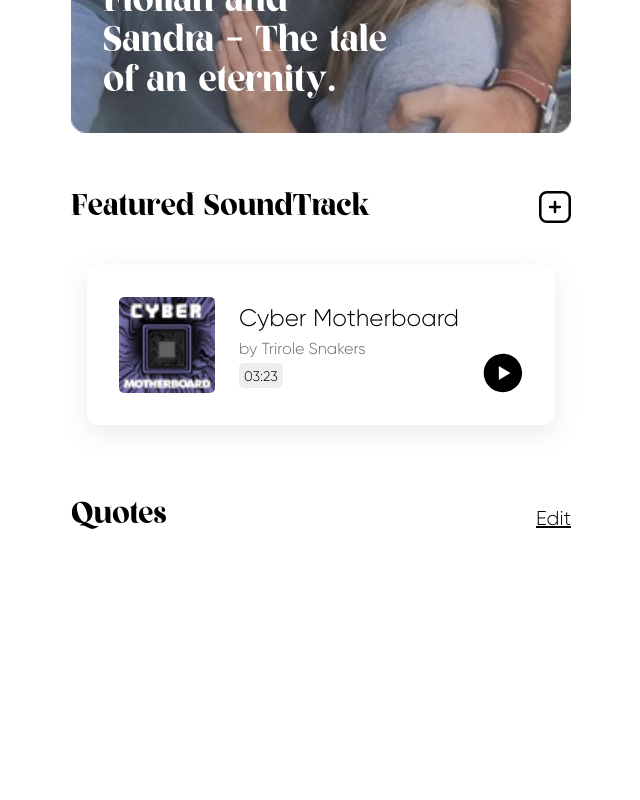
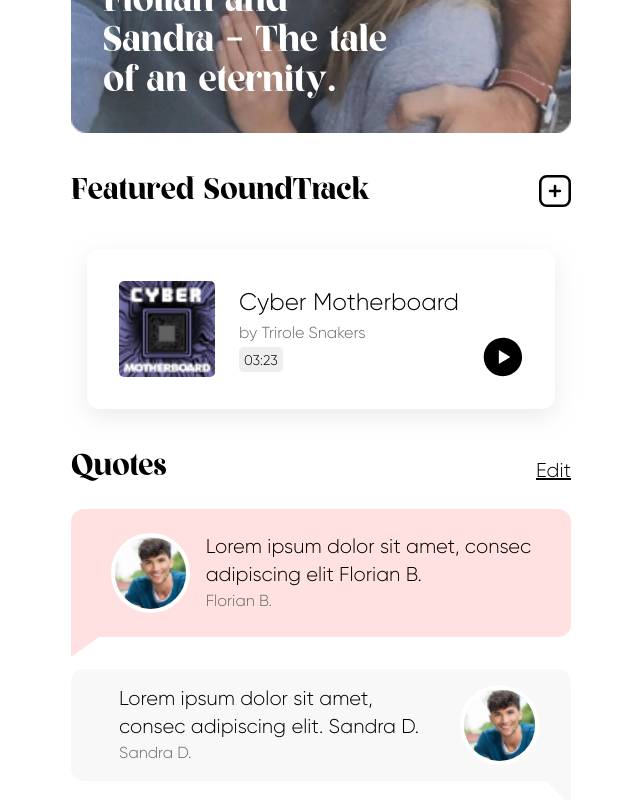
Before and after one commit to focus110/infinity-moments, a React (Create React App) app: page / in a window 1280 px wide. Shown: the part 978-1778 px from the top of the page, without its empty margins (319-959 px from the left). Before the commit the page ends 1551 px from the top, so only its background shows below. Built offline with nearby package versions, Linux system fonts and the light colour scheme.

Commit message:
added half triangle shape to the quote box

```diff
--- a/src/App.css
+++ b/src/App.css
@@ -1,3 +1,22 @@
 .shadow__style {
   box-shadow: rgba(149, 157, 165, 0.2) 0px 8px 24px;
 }
+
+.triangle {
+  width: 0;
+  height: 0;
+  border-style: solid;
+  border-width: 50px 70px 50px 0;
+}
+
+.triangle {
+  border-color: #ffe1e1 transparent transparent transparent;
+}
+
+.triangle__white {
+  width: 0;
+  height: 0;
+  border-style: solid;
+  border-width: 0 50px 50px 70px;
+  border-color: transparent #f8f8f8 transparent transparent;
+}
--- a/src/components/FeaturedPhoto.js
+++ b/src/components/FeaturedPhoto.js
@@ -7,9 +7,11 @@ const FeaturedPhoto = () => {
     <div className="wrapper py-4">
       <div className="flex justify-between items-end py-6">
         <Title title="Featured Photo" />
-        <p className="underline font-gilroy font-black text-lg md:text-xl">
-          Upload Photo
-        </p>
+        <button>
+          <p className="underline font-gilroy font-black text-lg md:text-xl">
+            Upload Photo
+          </p>
+        </button>
       </div>
       <div className="relative">
         <h2 className="absolute left-8 bottom-8 text-white font-fragille text-2xl md:text-4xl">
--- a/src/components/FeaturedSoundtrack.js
+++ b/src/components/FeaturedSoundtrack.js
@@ -4,7 +4,7 @@ import trackImg from "../assets/track-img.png";
 
 const FeaturedSoundtrack = () => {
   return (
-    <div className="wrapper py-4">
+    <div className="wrapper">
       <div className="flex justify-between items-center py-6">
         <Title title="Featured SoundTrack" />
         <button>
@@ -24,7 +24,7 @@ const FeaturedSoundtrack = () => {
         </button>
       </div>
 
-      <div className="flex justify-between items-center rounded-xl p-4 md:p-8 m-2 md:m-4 shadow__style">
+      <div className="flex justify-between items-center rounded-[13px] p-4 md:p-8 m-2 md:m-4 shadow__style">
         <div>
           <img className="w-16 md:w-24 rounded-[5px]" src={trackImg} alt="!#" />
         </div>
--- a/src/components/Quotes.js
+++ b/src/components/Quotes.js
@@ -1,15 +1,48 @@
 import React from "react";
 import Title from "./Title";
+import img3 from "../assets/img3.png";
 
 const Quotes = () => {
   return (
-    <div className="wrapper py-4">
+    <div className="wrapper">
       <div className="flex justify-between items-end py-6">
         <Title title="Quotes" />
         <button>
           <p className="underline font-medium text-lg md:text-xl">Edit</p>
         </button>
       </div>
+
+      <div className="relative bg-[#ffe1e1] flex items-center space-x-4 mb-8 rounded-[13px] p-4 md:p-6 px-8">
+        <div className="absolute left-0 -bottom-[70px] -z-10 triangle"></div>
+        <img
+          className="w-20 h-20 rounded-full border-4 border-white"
+          src={img3}
+          alt="!#"
+        />
+        <div>
+          <h2 className="md:text-xl">
+            Lorem ipsum dolor sit amet, consec adipiscing elit Florian B.
+          </h2>
+          <p className="text-sm md:text-base text-[#666666]">Florian B.</p>
+        </div>
+      </div>
+
+      <div className="relative bg-[#f8f8f8] flex items-center space-x-4 rounded-[13px] p-4 px-8">
+        <div className="absolute right-0 -bottom-[25px] -z-10 triangle__white"></div>
+
+        <div>
+          <h2 className="md:text-xl">
+            Lorem ipsum dolor sit amet, consec adipiscing elit. Sandra D.
+          </h2>
+          <p className="text-sm md:text-base text-[#666666]">Sandra D.</p>
+        </div>
+
+        <img
+          className="w-20 h-20 rounded-full border-4 border-white"
+          src={img3}
+          alt="!#"
+        />
+      </div>
     </div>
   );
 };
```
Also changed, not shown: src/assets/img3.png (added).
